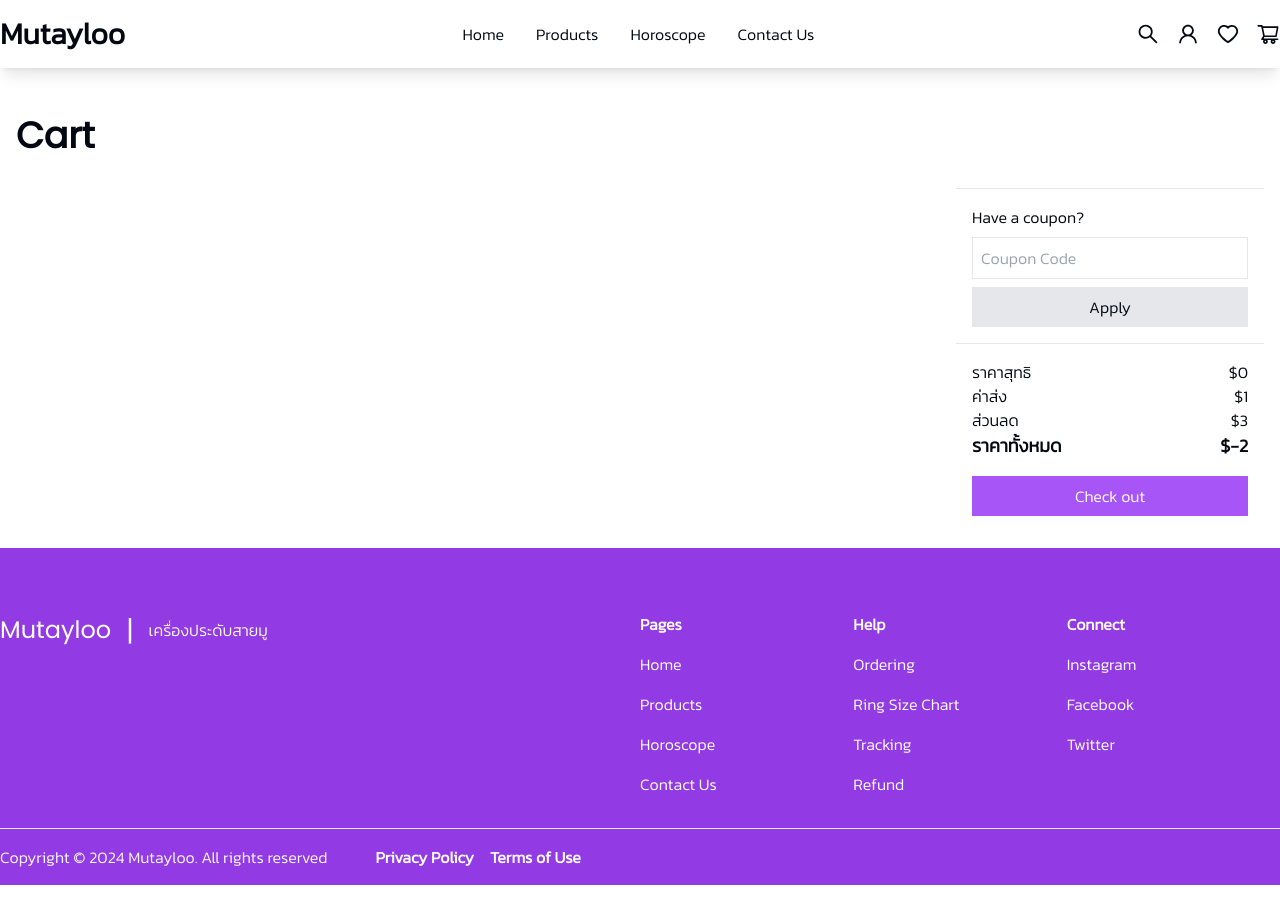
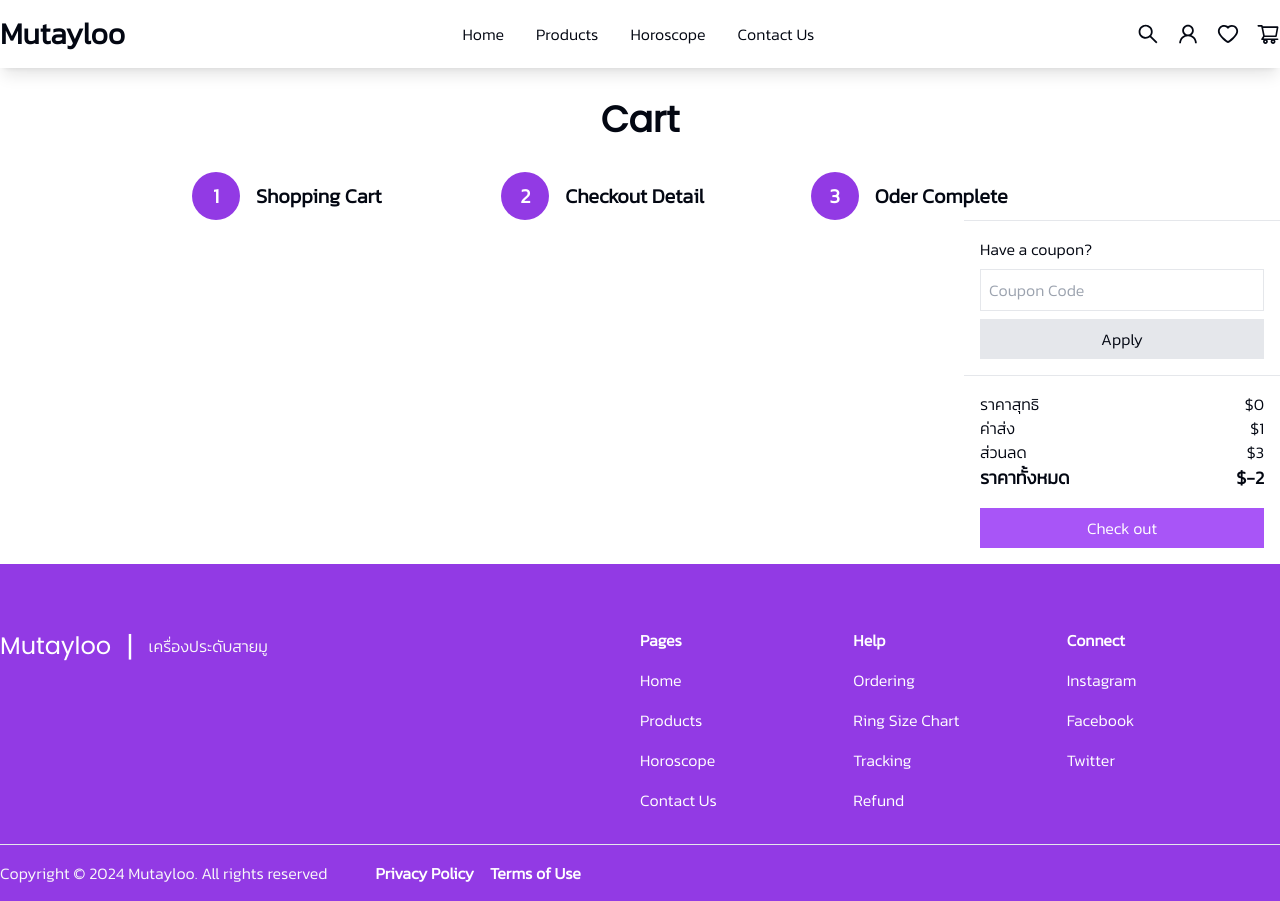
Before and after one commit to jsd7-9qboil/mutayloo, a React (Vite) app: page /cart in a window 1280 px wide. Built offline with nearby package versions, Linux system fonts and the light colour scheme.

Commit message:
jum mai dai

```diff
--- /dev/null
+++ b/src/pages/payment/Status.jsx
@@ -0,0 +1,43 @@
+import React from "react";
+
+const Status = () => {
+  return (
+    <div className="max-w-4xl mx-auto">
+      <h1 className="text-center font-bold my-8">Cart</h1>
+      <div className="grid grid-cols-3 gap-8">
+        <div className="flex items-center gap-4">
+          <div
+            className="w-12 h-12 rounded-full
+            inline-flex items-center justify-center
+            bg-primary text-white text-xl font-bold"
+          >
+            1
+          </div>
+          <p className="text-xl font-bold">Shopping Cart</p>
+        </div>
+        <div className="flex items-center gap-4">
+          <div
+            className="w-12 h-12 rounded-full
+            inline-flex items-center justify-center
+            bg-primary text-white text-xl font-bold"
+          >
+            2
+          </div>
+          <p className="text-xl font-bold">Checkout Detail</p>
+        </div>
+        <div className="flex items-center gap-4">
+          <div
+            className="w-12 h-12 rounded-full
+            inline-flex items-center justify-center
+            bg-primary text-white text-xl font-bold"
+          >
+            3
+          </div>
+          <p className="text-xl font-bold">Oder Complete</p>
+        </div>
+      </div>
+    </div>
+  );
+};
+
+export default Status;
--- a/src/pages/payment/cart/Cart.jsx
+++ b/src/pages/payment/cart/Cart.jsx
@@ -4,6 +4,7 @@ import CartSummary from "./components/CartSummary";
 import CouponForm from "./components/CouponForm";
 // context
 import { CartContext } from "@/context/CartContext";
+import Status from "../Status";
 
 const Cart = () => {
   const { cartItems } = useContext(CartContext);
@@ -17,8 +18,11 @@ const Cart = () => {
   const total = subtotal + shipping - discount;
 
   return (
-    <div className="container mx-auto p-4">
-      <h1 className="text-4xl font-bold my-8">Cart</h1>
+    <div className="container mx-auto">
+      <Status />
+
+
+
       <div className="flex space-x-4">
         <div className="w-3/4">
           {cartItems.map((item) => (
```
